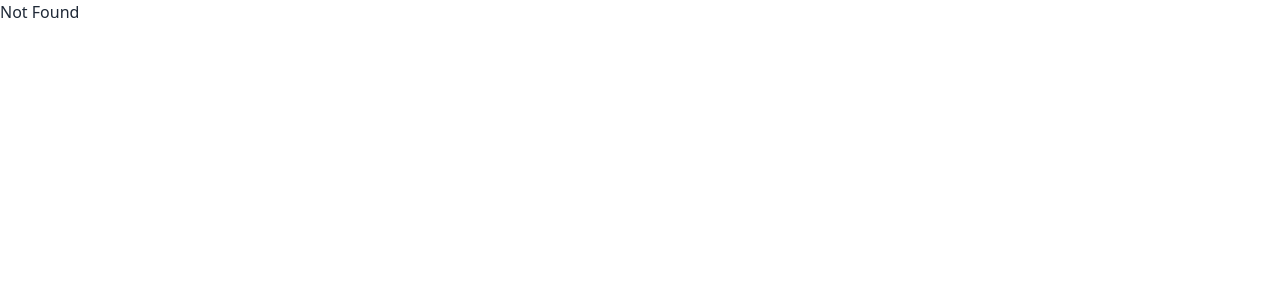
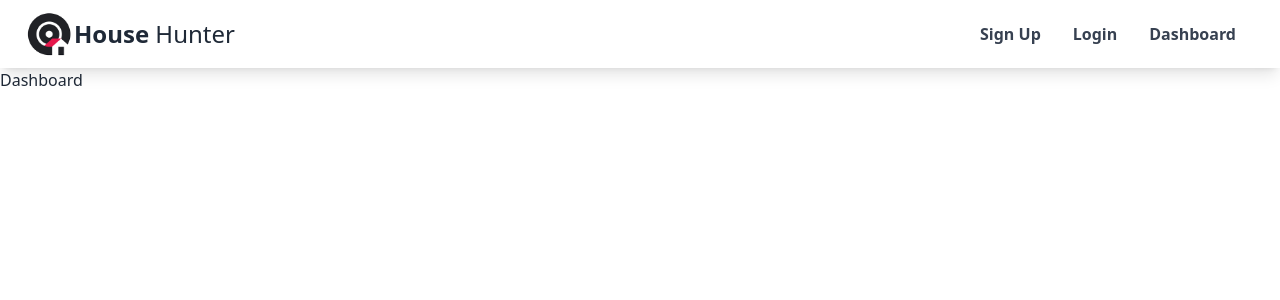
Before and after one commit to Nargis21/house-hunter-client, a React (Vite) app: page /dashboard in a window 1280 px wide. Shown: the top 300 px of the page. Built offline with nearby package versions, Linux system fonts and the light colour scheme.

Commit message:
navbar added

```diff
--- a/src/layouts/Navbar.jsx
+++ b/src/layouts/Navbar.jsx
@@ -70,6 +70,9 @@
           <li>
             <Link to="/login">Login</Link>
           </li>
+          <li>
+            <Link to="/dashboard">Dashboard</Link>
+          </li>
         </ul>
         <Link to="/" className=" lg:hidden">
           <div className="flex items-center">
--- /dev/null
+++ b/src/pages/Dashboard.jsx
@@ -0,0 +1,7 @@
+import React from "react";
+
+const Dashboard = () => {
+  return <div>Dashboard</div>;
+};
+
+export default Dashboard;
--- a/src/pages/Login.jsx
+++ b/src/pages/Login.jsx
@@ -53,9 +53,9 @@
 
   useEffect(() => {
     if (token) {
-      navigate(from, { replace: true });
+      navigate("/dashboard");
     }
-  }, [token, from, navigate]);
+  }, [token, navigate]);
 
   return (
     <div className="flex lg:h-screen justify-center items-center">
--- a/src/routes/index.jsx
+++ b/src/routes/index.jsx
@@ -4,6 +4,7 @@
 import NotFound from "../pages/NotFound";
 import Home from "../pages/Home";
 import SignUp from "../pages/SignUp";
+import Dashboard from "../pages/Dashboard";
 const routes = createBrowserRouter([
   {
     path: "/",
@@ -21,6 +22,10 @@
         path: "/login",
         element: <Login />,
       },
+      {
+        path: "/dashboard",
+        element: <Dashboard />,
+      },
     ],
   },
   {
```
